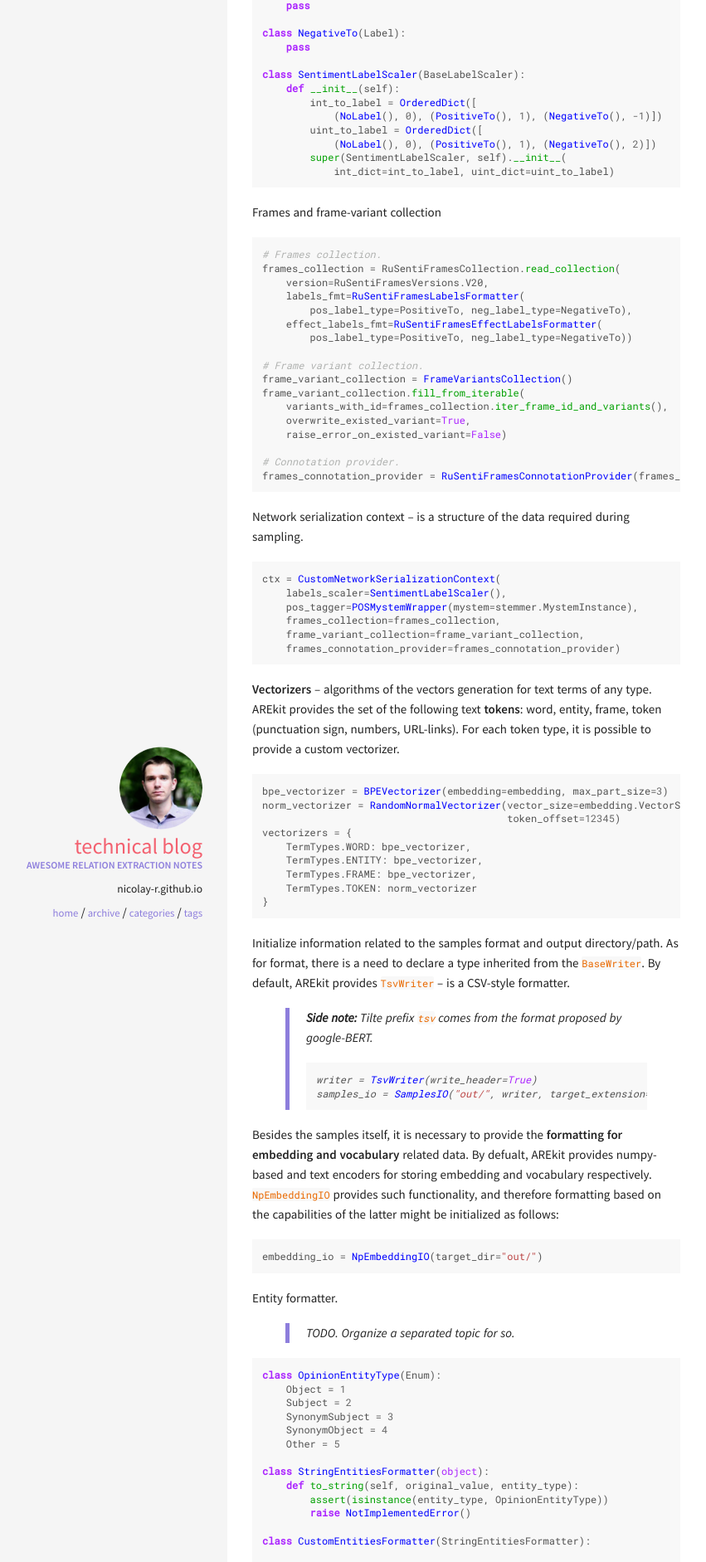
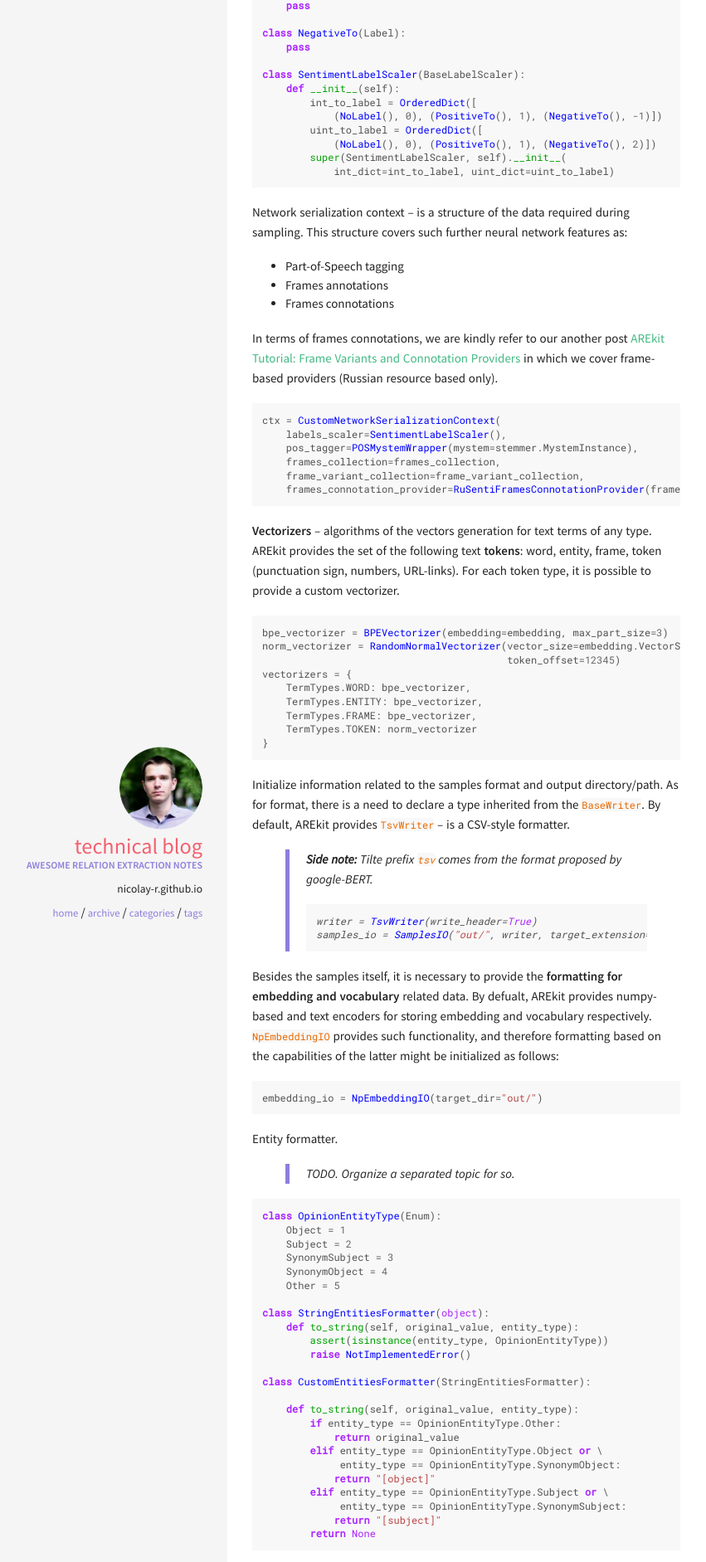
Before and after one commit to nicolay-r/blog, a Jekyll site: the page built from _posts/2022-09-13-arekit-sampling-networks.md, in a window 1280 px wide. Shown: the part 955-2838 px from the top of the page at 83% size, without its empty margins (46-897 px from the left). Built offline with Jekyll 4.4.1, drawn with Linux system fonts in a browser that asks for light colours.

Commit message:
Commit details

````diff
--- a/_posts/2022-09-13-arekit-sampling-networks.md
+++ b/_posts/2022-09-13-arekit-sampling-networks.md
@@ -45,35 +45,23 @@ class SentimentLabelScaler(BaseLabelScaler):
             int_dict=int_to_label, uint_dict=uint_to_label)
 ```
 
-Frames and frame-variant collection
-```python
-# Frames collection.
-frames_collection = RuSentiFramesCollection.read_collection(
-    version=RuSentiFramesVersions.V20,
-    labels_fmt=RuSentiFramesLabelsFormatter(
-        pos_label_type=PositiveTo, neg_label_type=NegativeTo),
-    effect_labels_fmt=RuSentiFramesEffectLabelsFormatter(
-        pos_label_type=PositiveTo, neg_label_type=NegativeTo))
+Network serialization context -- is a structure of the data required during sampling.
+This structure covers such further neural network features as:
+* Part-of-Speech tagging
+* Frames annotations
+* Frames connotations
 
-# Frame variant collection.
-frame_variant_collection = FrameVariantsCollection()
-frame_variant_collection.fill_from_iterable(
-    variants_with_id=frames_collection.iter_frame_id_and_variants(),
-    overwrite_existed_variant=True,
-    raise_error_on_existed_variant=False)
+In terms of frames connotations, we are kindly refer to our another post
+[AREkit Tutorial: Frame Variants and Connotation Providers](https://nicolay-r.github.io/blog/articles/2022-09/arekit-frames)
+in which we cover frame-based providers (Russian resource based only).
 
-# Connotation provider.
-frames_connotation_provider = RuSentiFramesConnotationProvider(frames_collection)
-```
-
-Network serialization context -- is a structure of the data required during sampling.
 ```python
 ctx = CustomNetworkSerializationContext(
     labels_scaler=SentimentLabelScaler(),
     pos_tagger=POSMystemWrapper(mystem=stemmer.MystemInstance),
     frames_collection=frames_collection,
     frame_variant_collection=frame_variant_collection,
-    frames_connotation_provider=frames_connotation_provider)
+    frames_connotation_provider=RuSentiFramesConnotationProvider(frames_collection))
 ```
 
 **Vectorizers** -- algorithms of the vectors generation for text terms of any type.
````
Also changed, not shown: _posts/2022-09-09-arekit-frames.md (added, +91 -0 lines).
